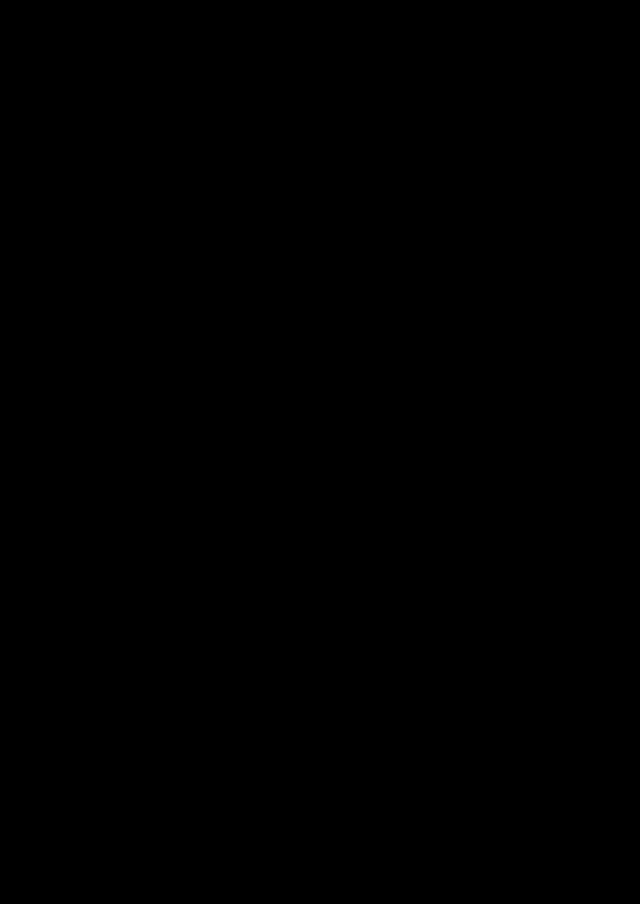
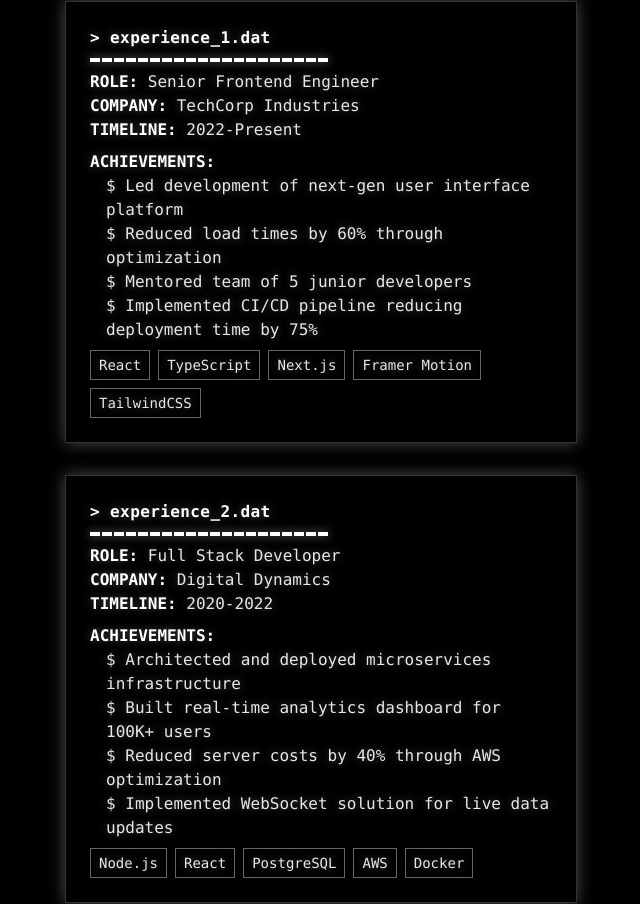
Before and after one commit to JaeMinBird/Portfolio, a Next.js app: page / in a window 1280 px wide. Shown: the part 1803-2707 px from the top of the page, without its empty margins (319-959 px from the left). Before the commit the page ends 1836 px from the top, so only its background shows below. Built offline with nearby package versions, Linux system fonts and the light colour scheme.

Commit message:
Added experience section and updated mobile formatting

```diff
--- a/src/app/globals.css
+++ b/src/app/globals.css
@@ -121,6 +121,8 @@
 
 html {
   scroll-snap-type: y mandatory;
+  width: 100%;
+  overflow-x: hidden;
 }
 
 .geometric-line {
@@ -128,3 +130,30 @@
   will-change: transform;
   backface-visibility: hidden;
 }
+
+.terminal-text {
+  text-shadow: 0 0 5px rgba(0, 255, 255, 0.3);
+}
+
+@keyframes blink {
+  0%, 100% { opacity: 1; }
+  50% { opacity: 0; }
+}
+
+.cursor-blink::after {
+  content: '_';
+  animation: blink 1s infinite;
+}
+
+.text-shadow-glow {
+  text-shadow: 0 0 10px rgba(255, 255, 255, 0.3);
+}
+
+@keyframes terminal-blink {
+  0%, 100% { opacity: 1; }
+  50% { opacity: 0.3; }
+}
+
+.terminal-cursor {
+  animation: terminal-blink 1s step-end infinite;
+}
--- a/src/app/layout.tsx
+++ b/src/app/layout.tsx
@@ -25,6 +25,7 @@
   return (
     <html lang="en">
       <head>
+        <meta name="viewport" content="width=device-width, initial-scale=1.0, maximum-scale=1.0, user-scalable=no" />
         <link rel="preconnect" href="https://fonts.googleapis.com" />
         <link rel="preconnect" href="https://fonts.gstatic.com" crossOrigin="anonymous" />
       </head>
--- a/src/app/page.tsx
+++ b/src/app/page.tsx
@@ -3,6 +3,7 @@
 import { ParallaxText } from '@/components/ParallaxText';
 import { GeometricTransition } from '@/components/GeometricTransition';
 import { ParallaxGrid } from '@/components/ParallaxGrid';
+import { TerminalExperience } from '@/components/TerminalExperience';
 
 export default function Home() {
   const [scrollY, setScrollY] = useState(0);
@@ -25,8 +26,9 @@
     <div className="min-h-screen bg-black text-white px-4 sm:p-8 relative">
       <ParallaxGrid scrollY={scrollY} />
       <div className="parallax-header text-backdrop" style={headerStyle}>
-        <h1 className="floating-title font-['Black_Han_Sans']">
-          Jae
+        <h1 className="floating-title font-['Black_Han_Sans'] flex flex-col sm:flex-row sm:gap-4">
+          <span>Jae</span>
+          <span>Birdsall</span>
         </h1>
       </div>
 
@@ -50,6 +52,10 @@
 
       <GeometricTransition />
 
+      <div className="relative z-10">
+        <TerminalExperience />
+      </div>
+
       <div className="vhs-overlay"></div>
     </div>
   );
--- /dev/null
+++ b/src/components/TerminalExperience.tsx
@@ -0,0 +1,102 @@
+'use client';
+
+import { motion, useInView } from "framer-motion";
+import { useRef } from "react";
+import { experiences, Experience } from "@/data/experiences";
+
+export function TerminalExperience() {
+  return (
+    <div className="flex flex-col items-center gap-8">
+      {experiences.map((exp, index) => (
+        <ExperienceWindow key={index} experience={exp} index={index} />
+      ))}
+    </div>
+  );
+}
+
+function ExperienceWindow({ experience, index }: { experience: Experience; index: number }) {
+  const containerRef = useRef(null);
+  const isInView = useInView(containerRef, { margin: "-100px" });
+
+  const LoadingBar = () => (
+    <div className="flex gap-[2px] my-2">
+      {[...Array(20)].map((_, i) => (
+        <motion.div
+          key={i}
+          initial={{ opacity: 0.2 }}
+          animate={{ opacity: isInView ? 1 : 0.2 }}
+          transition={{
+            duration: 0.1,
+            delay: i * 0.05,
+            ease: "linear"
+          }}
+          className={`h-1 w-[10px] ${
+            i <= 20 ? 'bg-white shadow-[0_0_10px_rgba(255,255,255,0.5)]' : 'bg-white/20'
+          }`}
+        />
+      ))}
+    </div>
+  );
+
+  return (
+    <motion.div
+      ref={containerRef}
+      className="font-mono bg-black border border-white/20 p-6 max-w-lg w-full shadow-[0_0_15px_rgba(255,255,255,0.3)]"
+      initial={{ opacity: 0 }}
+      animate={{ opacity: isInView ? 1 : 0 }}
+      transition={{ duration: 0.5 }}
+    >
+      <div className="text-white mb-2 tracking-wide font-bold text-shadow-glow">
+        {`> experience_${index + 1}.dat`}
+      </div>
+
+      <LoadingBar />
+
+      <motion.div
+        className="text-white/90 space-y-2"
+        initial={{ opacity: 0 }}
+        animate={{ opacity: isInView ? 1 : 0 }}
+        transition={{ delay: 1, duration: 0.5 }}
+      >
+        <div className="text-shadow-glow">
+          <span className="text-white font-bold">ROLE: </span>{experience.title}
+          <br />
+          <span className="text-white font-bold">COMPANY: </span>{experience.company}
+          <br />
+          <span className="text-white font-bold">TIMELINE: </span>{experience.period}
+        </div>
+
+        <div className="mt-4">
+          <span className="text-white font-bold text-shadow-glow">ACHIEVEMENTS:</span>
+          {experience.description.map((desc, i) => (
+            <motion.div
+              key={i}
+              initial={{ opacity: 0, x: -10 }}
+              animate={{ opacity: isInView ? 1 : 0, x: isInView ? 0 : -10 }}
+              transition={{ delay: 1 + i * 0.1, duration: 0.2 }}
+              className="ml-4 text-shadow-glow"
+            >
+              $ {desc}
+            </motion.div>
+          ))}
+        </div>
+
+        <motion.div
+          initial={{ opacity: 0 }}
+          animate={{ opacity: isInView ? 1 : 0 }}
+          transition={{ delay: 1.5 }}
+          className="mt-4 flex flex-wrap gap-2"
+        >
+          {experience.techStack.map((tech, i) => (
+            <span
+              key={i}
+              className="px-2 py-1 border border-white/40 text-sm text-shadow-glow hover:border-white/80 transition-colors"
+            >
+              {tech}
+            </span>
+          ))}
+        </motion.div>
+      </motion.div>
+    </motion.div>
+  );
+}
--- /dev/null
+++ b/src/data/experiences.ts
@@ -0,0 +1,58 @@
+export interface Experience {
+  title: string;
+  company: string;
+  period: string;
+  description: string[];
+  techStack: string[];
+}
+
+export const experiences: Experience[] = [
+  {
+    title: "Senior Frontend Engineer",
+    company: "TechCorp Industries",
+    period: "2022-Present",
+    description: [
+      "Led development of next-gen user interface platform",
+      "Reduced load times by 60% through optimization",
+      "Mentored team of 5 junior developers",
+      "Implemented CI/CD pipeline reducing deployment time by 75%"
+    ],
+    techStack: ["React", "TypeScript", "Next.js", "Framer Motion", "TailwindCSS"]
+  },
+  {
+    title: "Full Stack Developer",
+    company: "Digital Dynamics",
+    period: "2020-2022",
+    description: [
+      "Architected and deployed microservices infrastructure",
+      "Built real-time analytics dashboard for 100K+ users",
+      "Reduced server costs by 40% through AWS optimization",
+      "Implemented WebSocket solution for live data updates"
+    ],
+    techStack: ["Node.js", "React", "PostgreSQL", "AWS", "Docker"]
+  },
+  {
+    title: "Software Engineer",
+    company: "InnovateLabs",
+    period: "2018-2020",
+    description: [
+      "Developed mobile-first responsive web applications",
+      "Created custom CMS solution for content management",
+      "Integrated third-party APIs and payment systems",
+      "Improved site accessibility to WCAG 2.1 standards"
+    ],
+    techStack: ["Vue.js", "Python", "Django", "MongoDB", "Redis"]
+  },
+  {
+    title: "Junior Developer",
+    company: "StartupForge",
+    period: "2017-2018",
+    description: [
+      "Built and maintained e-commerce platform features",
+      "Implemented responsive email templates",
+      "Developed automated testing suite",
+      "Optimized database queries improving performance"
+    ],
+    techStack: ["JavaScript", "PHP", "MySQL", "jQuery", "Bootstrap"]
+  }
+];
```
